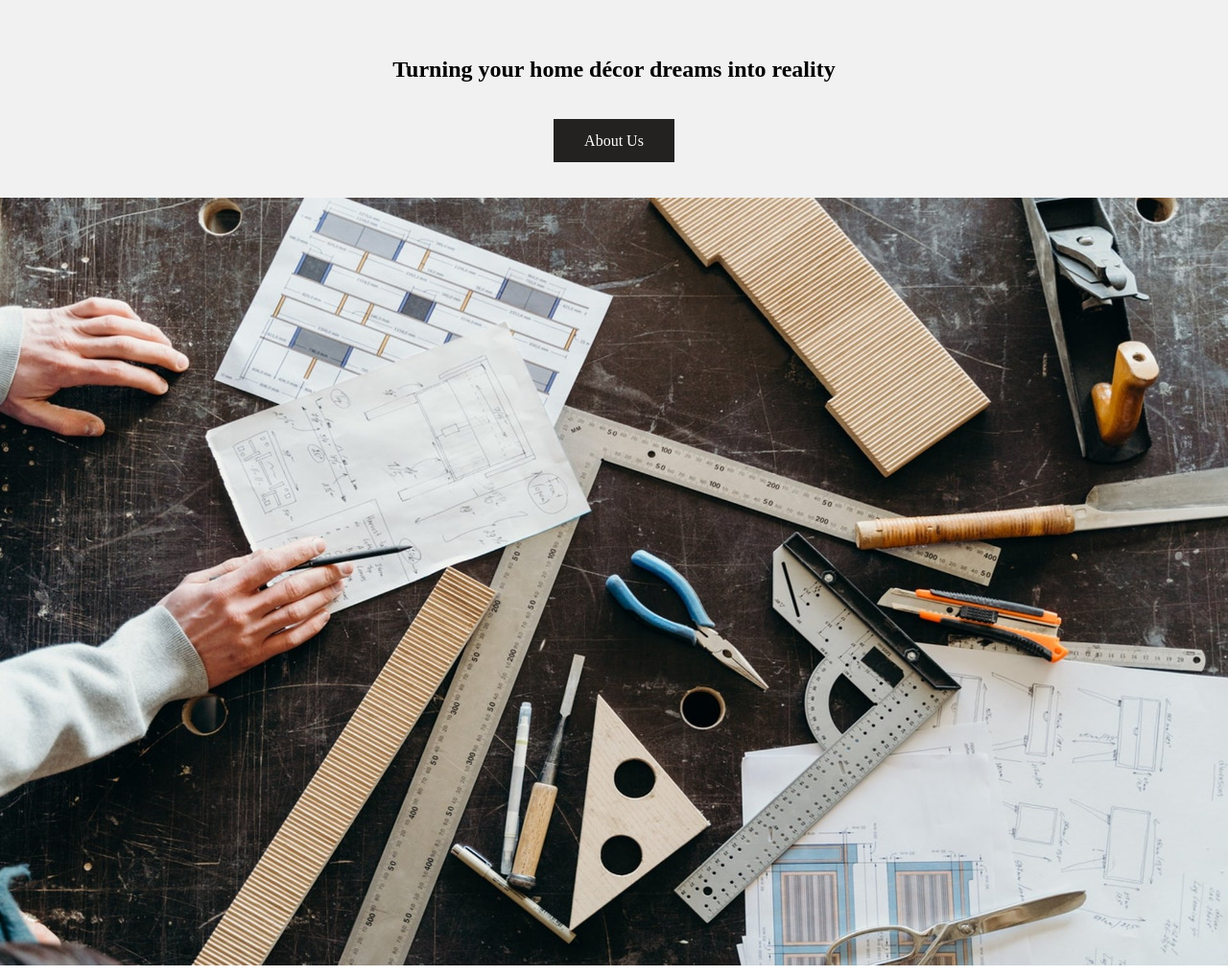
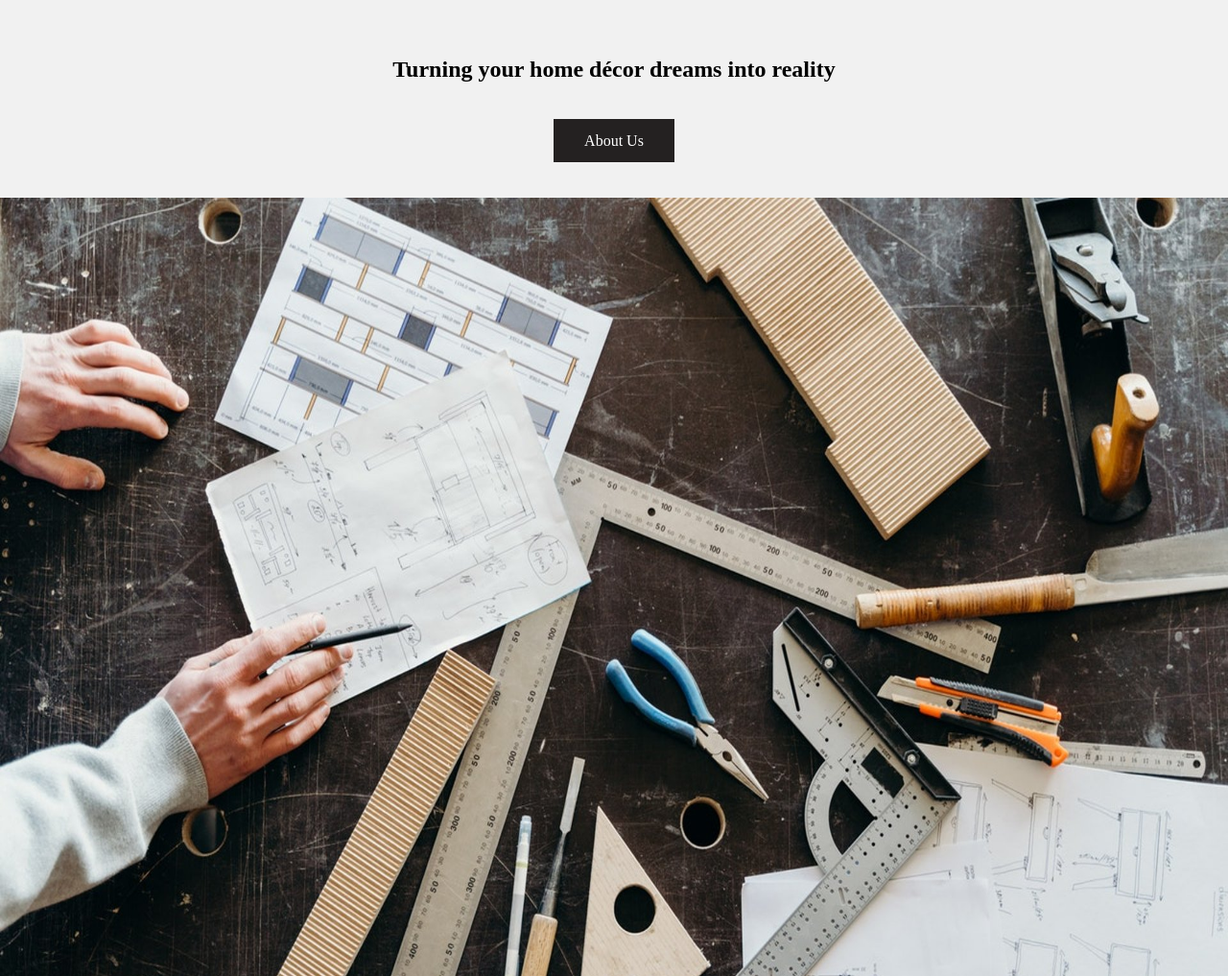
Before and after one commit to lalaiicha/interiordesign, a plain HTML site: page index.html in a window 1280 px wide. Shown: the part 283-1300 px from the top of the page at 96% size. Drawn offline with Linux system fonts and the light colour scheme.

Commit message:
deuxieme commit

```diff
--- a/index.html
+++ b/index.html
@@ -1,6 +1,9 @@
 <!DOCTYPE html>
 <html lang="en">
 <head>
+<meta charset="UTF-8">
+<meta http-equiv="X-UA-Compatible" content="IE=edge">
+<meta name="viewport" content="width-device-width, initial-scale=1.0">
   <title>Menu Example</title>
   <link rel="stylesheet" type="text/css" href="style.css">
 </head>
--- a/style.css
+++ b/style.css
@@ -63,7 +63,7 @@ font-size: 100%;
 }
 .im {
     width: 100%;
-    height: 800px; /* Remplacez la valeur par la hauteur souhaitée en pixels */
+    height: 980px; /* Remplacez la valeur par la hauteur souhaitée en pixels */
 }
 .center{
     text-align: center; font-size: 200%; font-family:'Ténor Sans', sans empattement ; margin-top: 80px;
```
